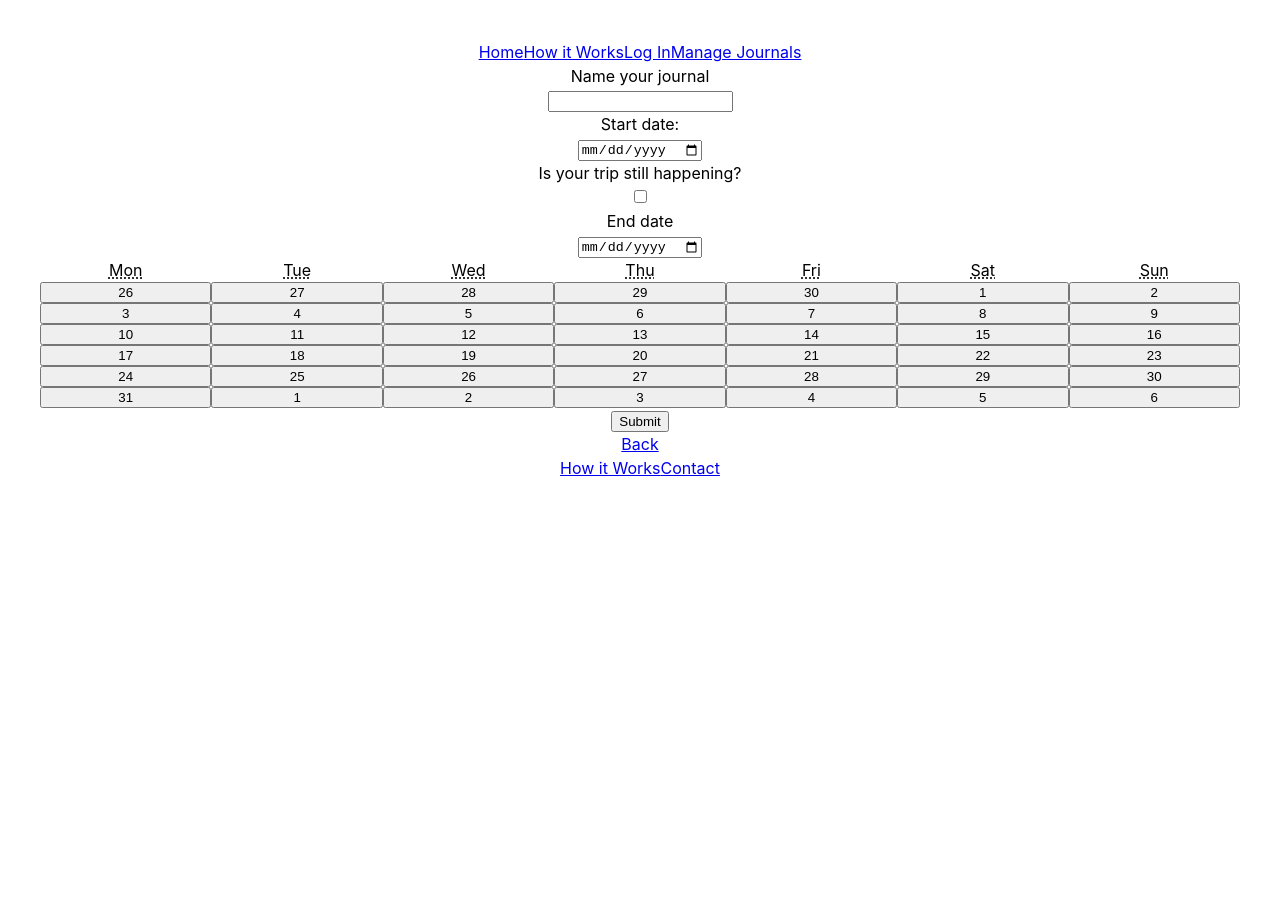
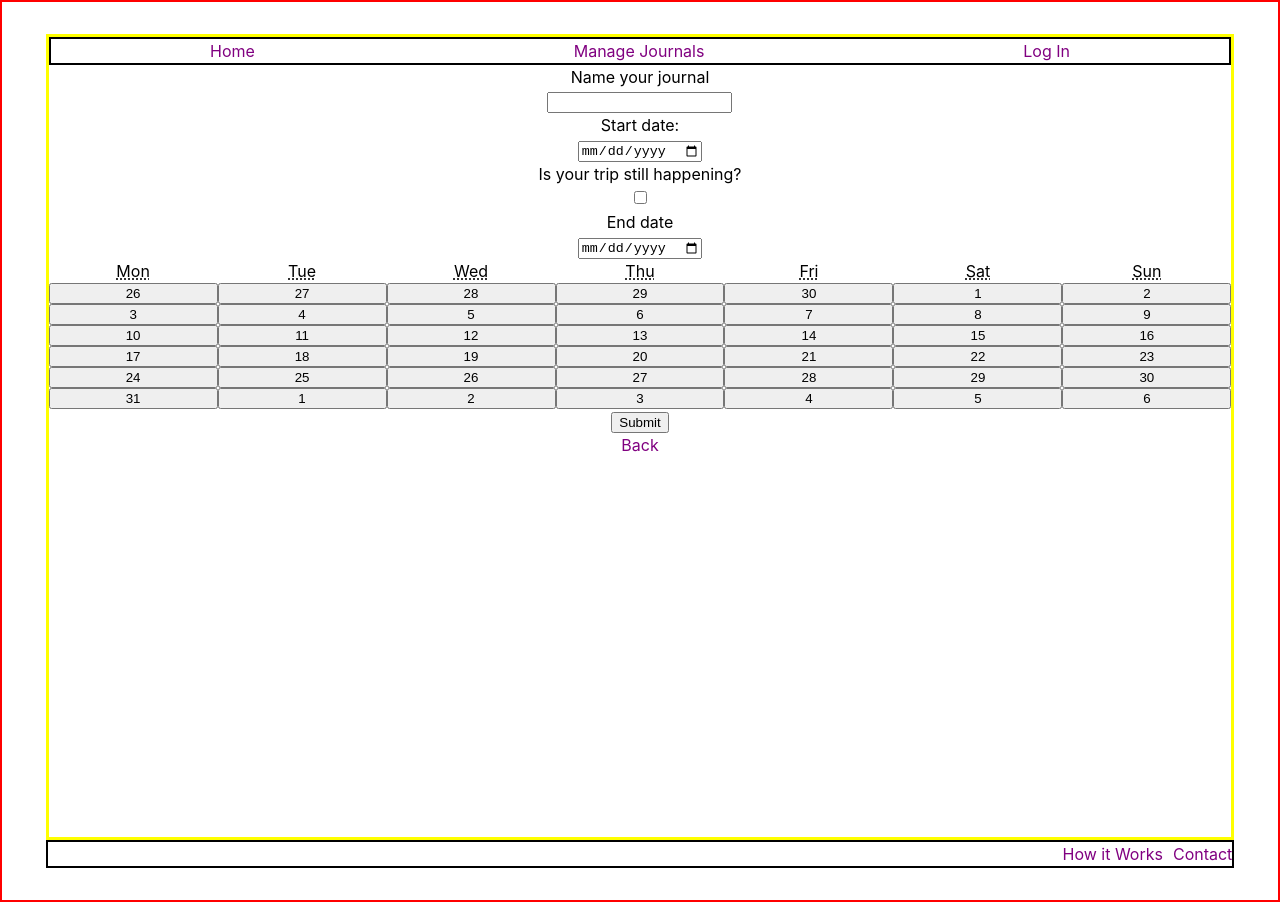
Before and after one commit to ssstumbles/Hey_Tj, a React (Vite) app in the folder Hey_TJ/: page /new-journal in a window 1280 px wide. Before the commit the page ends 800 px from the top, so only its background shows below. Built offline with nearby package versions, Linux system fonts and the light colour scheme.

Commit message:
freaking out. not even close to MVP

```diff
--- a/Hey_TJ/src/App.css
+++ b/Hey_TJ/src/App.css
@@ -1,6 +1,43 @@
+body {
+  border: 2px solid red;
+  display: flex;
+  flex-direction: column;
+  min-height: 100vh;
+  margin:0;
+  position: relative;
+}
+
 #root {
   max-width: 1280px;
   margin: 0 auto;
   padding: 2rem;
   text-align: center;
+  flex-grow: 1;
 }
+
+.page {
+  border: 3px solid yellow;
+  min-height: 100vh;
+
+}
+
+a {
+  text-decoration: none;
+  color: purple;
+}
+
+.nav-links {
+  border:2px solid black;
+  display: flex;
+  flex-direction:row;
+  justify-content: space-around;
+}
+
+.footer-links {
+  border:2px solid black;
+  display: flex;
+  flex-direction:row;
+  justify-content: flex-end;
+  gap: 10px;
+  margin-top: auto;
+}
--- a/Hey_TJ/src/App.jsx
+++ b/Hey_TJ/src/App.jsx
@@ -12,11 +12,14 @@ function App() {
   return (
     <>
     <BrowserRouter>
+    <div className='page'>
     {/* <GlobalProvider value={api}> */}
       <PublicNav />
       <Main />
       {/* {userIsAuthenticated ? <AuthNav /> : <PublicNav />} */}
       {/* </GlobalProvider> */}
+
+      </div>
       <Footer />
     </BrowserRouter>
     </>
--- a/Hey_TJ/src/Components/API/Base.jsx
+++ b/Hey_TJ/src/Components/API/Base.jsx
@@ -8,7 +8,10 @@
 // })
 
 // export default api
+import axios from 'axios';
 
-import React from 'react'
-const AxiosContext = React.createContext()
-export default AxiosContext
+const api = axios.create({
+  baseURL: 'https://postgres://yootkaqj:k-HDt_Vm3hbwW-VCPYmBf7QsU3VH84Rz@hansken.db.elephantsql.com/yootkaqj'
+})
+
+export default api
--- a/Hey_TJ/src/Components/Footer.jsx
+++ b/Hey_TJ/src/Components/Footer.jsx
@@ -4,7 +4,7 @@ import { Link } from 'react-router-dom'
 const Footer = () => {
     return (
         <div className='footer-links'>
-            <Link to="/about">How it Works</Link>
+            <Link to="/about">How it Works </Link>
             <Link to="/contact">Contact</Link>
             {/* see how it looks but maybe add socials links individually? */}
         </div>
--- a/Hey_TJ/src/Components/Journal/AddJournal.jsx
+++ b/Hey_TJ/src/Components/Journal/AddJournal.jsx
@@ -2,8 +2,7 @@ import { Link } from 'react-router-dom'
 import { useState, useContext, useEffect } from 'react'
 import  Calendar from 'react-calendar'
 import axios from 'axios'
-import AxiosContext from '../API/Base'
-// will need to change this
+import api from '../API/Base'
 
 const AddJournal = () => {
 
@@ -22,19 +21,9 @@ const AddJournal = () => {
 
     const [formState, setFormState] = useState(initialState)
 
-    // const history = useHistory()
-
     const handleChange = (e) => {
         setFormState({ ...formState, [e.target.id]: e.target.value })
     }
-
-    // const handleOngoingChange = (e) => {
-    //     if (e.target.id === 'journal_ongoing') {
-    //       setFormState({ ...formState, journal_ongoing: e.target.checked })
-    //     } else {
-    //       setFormState({ ...formState, [e.target.id]: e.target.value })
-    //     }
-    //   } this def works but the way below is cleaner. if that doesnt work try this again as its been tested
 
     const handleOngoingChange = (e) => {
         setFormState({ ...formState, journal_ongoing: e.target.checked });
@@ -48,12 +37,11 @@ const AddJournal = () => {
             return `${year}-${month}-${day}`
           }
 
-
     const handleSubmit = async (e) => {
         e.preventDefault()
         console.log(formState)
 
-        await axios.post('http://postgres://yootkaqj:k-HDt_Vm3hbwW-VCPYmBf7QsU3VH84Rz@hansken.db.elephantsql.com/yootkaqj/journal/', formState)
+        await axios.get('http://postgres://yootkaqj:k-HDt_Vm3hbwW-VCPYmBf7QsU3VH84Rz@hansken.db.elephantsql.com/yootkaqj/journal/', formState)
              .then((response) => {
         console.log(response.data)
       })
--- a/Hey_TJ/src/Components/Journal/JournalList.jsx
+++ b/Hey_TJ/src/Components/Journal/JournalList.jsx
@@ -1,12 +1,26 @@
 import { Link } from 'react-router-dom'
+import { useEffect, useState } from "react"
+import axios from "axios"
 
 const JournalList = () => {
+
+
+const [allJournals, setAllJournals] = useState()
+
+useEffect(() => {
+    const getAllJournals = async () => {
+        const response = await axios.get('http://postgres://yootkaqj:k-HDt_Vm3hbwW-VCPYmBf7QsU3VH84Rz@hansken.db.elephantsql.com/yootkaqj/journal/')
+        setAllJournals(response.data)
+    }
+        getAllJournals
+    }, [])
     return (
         <div className='manage'>
+            {allJournals}
             This is a list of all jornals
             <Link to="/new-journal">Make a New Journal</Link>
             <Link to="/journal-detail">Click a journal to get in depth deets</Link>
-            {/* This will journal will need an axios call */}
+            {/* This  will need an axios call */}
 
         </div>
     )
--- a/Hey_TJ/src/Components/Nav/PublicNav.jsx
+++ b/Hey_TJ/src/Components/Nav/PublicNav.jsx
@@ -4,9 +4,9 @@ const PublicNav = () => {
     return (
         <div className='nav-links'>
             <Link to="/">Home</Link>
-            <Link to="/about">How it Works</Link>
+            <Link to="/manage-journals">Manage Journals</Link>
             <Link to="/login">Log In</Link>
-            <Link to="/manage-journals">Manage Journals</Link>
+
         </div>
     )
 }
```
